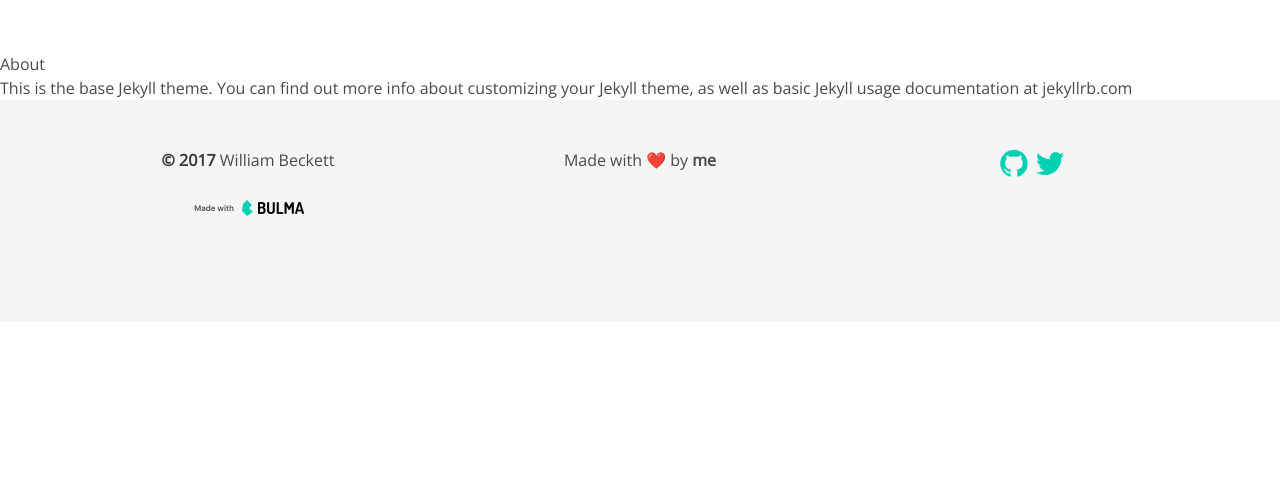
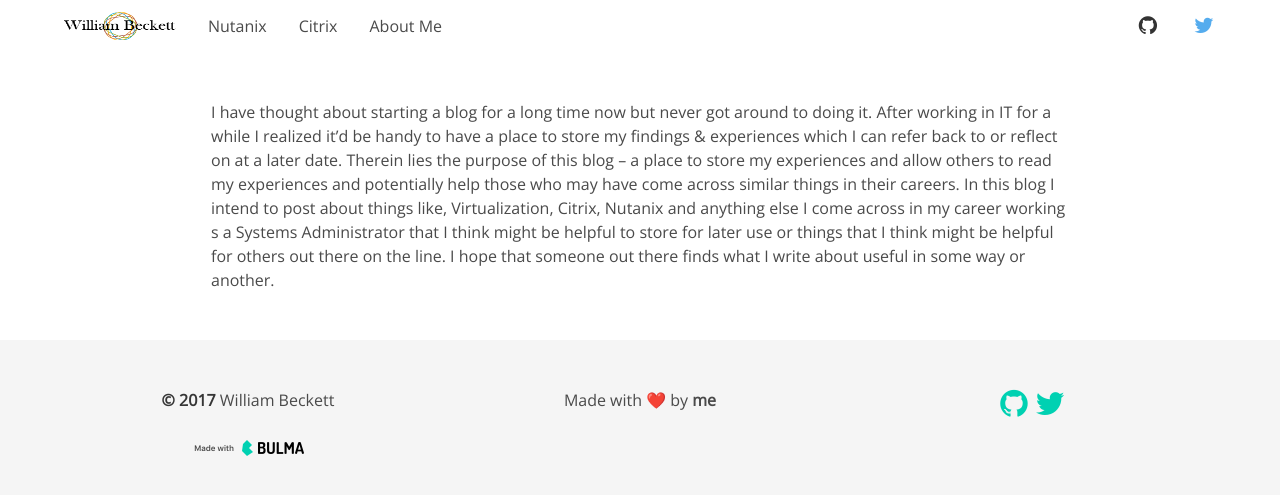
Before and after one commit to wjbeckett/blog, a Jekyll site: the page built from about.md, in a window 1280 px wide. Shown: the top 495 px of the page. Built offline with Jekyll 4.4.1, drawn with Linux system fonts in a browser that asks for light colours.

Commit message:
updated about page

```diff
--- a/about.md
+++ b/about.md
@@ -1,7 +1,24 @@
 ---
-layout: page
-title: About
+layout: default
+title: "About William Beckett"
+excerpt: "William Beckett is just another IT guy who does IT stuff from Brisbane."
 permalink: /about/
+fixed_navbar: true
 ---
 
-This is the base Jekyll theme. You can find out more info about customizing your Jekyll theme, as well as basic Jekyll usage documentation at [jekyllrb.com](http://jekyllrb.com/)
+<div class="container">
+  {% include navbar.html id="About" fixed=true has_container=true boxed=true %}
+</div>
+
+<section class="section">
+    <div class="container">
+        <div class="columns is-centered">
+            <div class="column is-9">
+                <p> I have thought about starting a blog for a long time now but never got around to doing it. After working in IT for a while I realized it’d be handy to have a place to store my findings & experiences which I can refer back to or reflect on at a later date. Therein lies the purpose of this blog – a place to store my experiences and allow others to read my experiences and potentially help those who may have come across similar things in their careers.
+                In this blog I intend to post about things like, Virtualization, Citrix, Nutanix and anything else I come across in my career working s a Systems Administrator that I think might be helpful to store for later use or things that I think might be helpful for others out there on the line.
+                I hope that someone out there finds what I write about useful in some way or another.
+                </p>
+            </div>
+        </div>
+    </div>
+</section>
```
